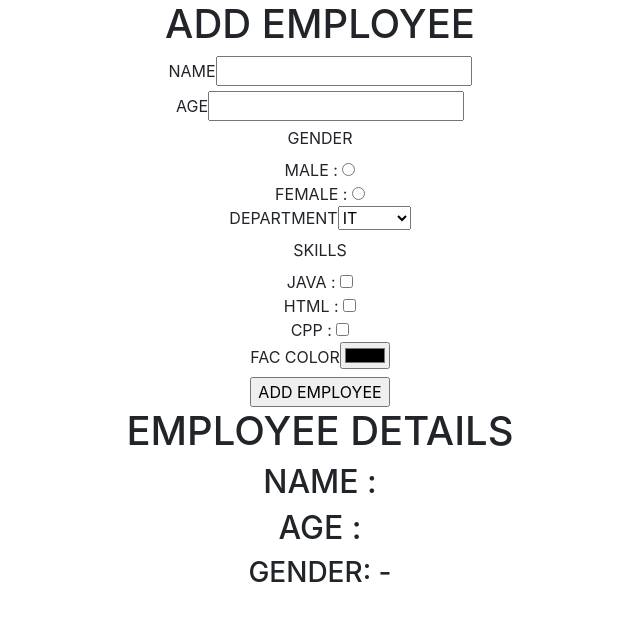
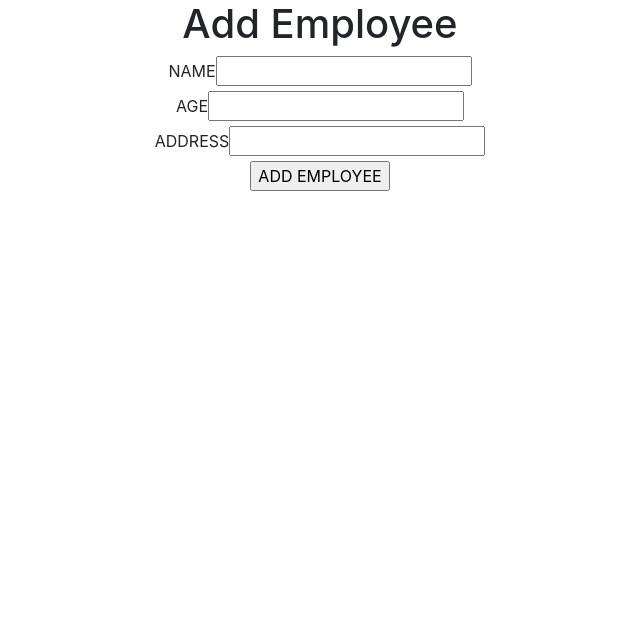
Before and after one commit to samirvithlani/mern_react_2023, a React (Create React App) app: page / in a window 1280 px wide. Shown: the top 620 px of the page, without its empty margins (320-960 px from the left). Built offline with nearby package versions, Linux system fonts and the light colour scheme.

Commit message:
validation

```diff
--- a/src/App.js
+++ b/src/App.js
@@ -5,6 +5,7 @@ import { Footer } from "./components/Footer";
 import { Users } from "./components/users/Users";
 import "./App.css";
 import { AddEmployee } from "./components/employee/AddEmployee";
+import { AddEmployee1 } from "./components/employee/AddEmployee1";
 
 function App() {
   var title = "INDIA";
@@ -29,7 +30,7 @@ function App() {
       {/* <Header title={title} ind={indepndence} ff = {freedomFighters}></Header> */}
       {/* <Home t={title} ind = {indepndence} ff ={freedomFighters} users = {users}></Home> */}
       {/* <Users title = {title}/> */}
-      <AddEmployee/>
+      <AddEmployee1/>
       {/* <Footer /> */}
     </div>
   );
--- a/src/components/employee/AddEmployee.jsx
+++ b/src/components/employee/AddEmployee.jsx
@@ -1,18 +1,19 @@
-import React, { useState } from 'react'
-import { useForm } from 'react-hook-form'
+import React, { useState } from "react";
+import { useForm } from "react-hook-form";
 
 export const AddEmployee = () => {
   //react-hook-form
-    const {register,handleSubmit} = useForm()
-    const [employee, setemployee] = useState({})
+  const { register, handleSubmit } = useForm();
+  const [employee, setemployee] = useState({});
+  const [isSubbmited, setisSubbmited] = useState(false);
   //register - function [array spred operator]
   //handleSubmit - function
 
-    const submitHandler = (data)=>{
-
-        console.log(data)
-        setemployee(data)
-    }
+  const submitHandler = (data) => {
+    console.log(data);
+    setemployee(data);
+    setisSubbmited(true);
+  };
 
   return (
     <div>
@@ -28,9 +29,23 @@ export const AddEmployee = () => {
         </div>
         <div>
           <label>GENDER</label>
-                    <br/>
-                    MALE : <input type="radio" name='gender' value="male" {...register("gender")}></input> <br/>
-                    FEMALE : <input type="radio" name='gender' value="female" {...register("gender")}></input> <br/>
+          <br />
+          MALE :{" "}
+          <input
+            type="radio"
+            name="gender"
+            value="male"
+            {...register("gender")}
+          ></input>{" "}
+          <br />
+          FEMALE :{" "}
+          <input
+            type="radio"
+            name="gender"
+            value="female"
+            {...register("gender")}
+          ></input>{" "}
+          <br />
         </div>
         <div>
           <label>DEPARTMENT</label>
@@ -42,10 +57,31 @@ export const AddEmployee = () => {
         </div>
         <div>
           <label>SKILLS</label>
-                    <br/>
-                    JAVA : <input type="checkbox" name='skills' value="java" {...register("skills")}></input> <br/>
-                    HTML : <input type="checkbox" name='skills' value="html" {...register("skills")}></input> <br/>
-                    CPP : <input type="checkbox" name='skills' value="cpp" {...register("skills")}></input> <br/>
+          <br />
+          JAVA :{" "}
+          <input
+            type="checkbox"
+            name="skills"
+            value="java"
+            {...register("skills")}
+          ></input>{" "}
+          <br />
+          HTML :{" "}
+          <input
+            type="checkbox"
+            name="skills"
+            value="html"
+            {...register("skills")}
+          ></input>{" "}
+          <br />
+          CPP :{" "}
+          <input
+            type="checkbox"
+            name="skills"
+            value="cpp"
+            {...register("skills")}
+          ></input>{" "}
+          <br />
         </div>
         <div>
           <label>FAC COLOR</label>
@@ -55,17 +91,18 @@ export const AddEmployee = () => {
           <input type="submit" value="ADD EMPLOYEE"></input>
         </div>
       </form>
-            <div>
+      {isSubbmited &&
+        <div style={{color:employee.favcolor}}>
           <h1>EMPLOYEE DETAILS</h1>
           <h2>NAME : {employee.empname}</h2>
           <h2>AGE : {employee.age}</h2>
           <h3>GENDER: -{employee.gender}</h3>
-                {
-                    employee.skills && employee.skills?.map((skill)=>{
-                        return <h3>SKILLS : {skill}</h3>
-                    })
+          {employee.skills &&
+            employee.skills?.map((skill) => {
+              return <h3>SKILLS : {skill}</h3>;
+            })}
+        </div>
       }
     </div>
-    </div>
-  )
-}
+  );
+};
--- /dev/null
+++ b/src/components/employee/AddEmployee1.jsx
@@ -0,0 +1,86 @@
+import React from 'react'
+import { useForm } from 'react-hook-form';
+
+export const AddEmployee1 = () => {
+
+    const {register,handleSubmit,formState:{errors}} = useForm();
+    console.log("errors...",errors);
+    const submitHandler = (data)=>{
+        console.log(data);
+    }
+
+    const validationSchema = {
+        nameValidation:{
+            required:{
+                value:true,
+                message:"name is required!!"
+            }
+
+        },
+        age:{
+            required:{
+                value:true,
+                message:"age is required!!"
+            },
+            min:{
+                value:18,
+                message:"age should be greater than 18"
+            },
+            max:{
+                value:60,
+                message:"age should be less than 60"
+            }
+        },
+        address:{
+            required:{
+                value:true,
+                message:"address is required!!"
+            },
+            minLength:{
+                value:10,
+                message:"address should be greater than 10"
+            },
+            maxLength:{
+                value:100,
+                message:"address should be less than 100"
+            }
+        }
+    }
+
+
+
+  return (
+    <div>
+        <h1>Add Employee</h1>
+        <form onSubmit={handleSubmit(submitHandler)}>
+            <div>
+                <label>NAME</label>
+                {/* <input type="text" {...register("name",{required:true})}></input> */}
+                {/* <input type="text" {...register("name",{required:{value:true,message:"name is required!!"}})}></input> */}
+                <input type="text" {...register("name",validationSchema.nameValidation)}></input>
+                {
+                    errors.name && <p>{errors.name.message}</p>
+                }
+            </div>
+            <div>
+                <label>AGE</label>
+                <input type="text" {...register("age",validationSchema.age)}></input>
+                {
+                    errors.age && <p>{errors.age.message}</p>
+                }
+            </div>
+            <div>
+                <label>ADDRESS</label>
+                <input type="text" {...register("address",validationSchema.address)}></input>
+                {
+                    errors.address && <p>{errors.address.message}</p>
+                }
+            </div>
+            <div>
+                <input type="submit" value="ADD EMPLOYEE"></input>
+            </div>
+
+            </form>
+    </div>
+  )
+}
```
Lines whose indentation alone changed are shown as unchanged.
